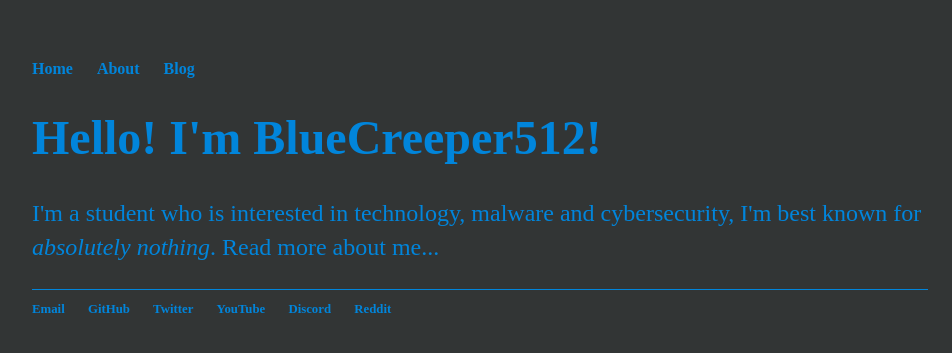
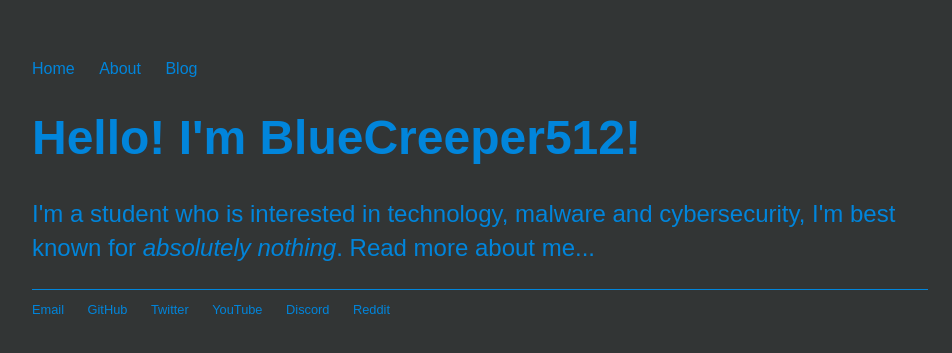
Before and after one commit to BlueCreeper512/website, a Jekyll site: the page built from index.html, in a window 1280 px wide. Shown: the top 353 px of the page, without its empty margins (160-1112 px from the left). Built offline with Jekyll 4.4.1, drawn with Linux system fonts in a browser that asks for light colours; some web fonts are replaced.

Commit message:
Update main.css

```diff
--- a/css/main.css
+++ b/css/main.css
@@ -4,9 +4,9 @@ body {
     width: 70%;
 }
 nav ul, footer ul {
+    font-family: 'Nunito', sans-serif;
     padding: 0px;
     list-style: none;
-    font-weight: bold;
 }
 nav ul li, footer ul li {
     display: inline;
@@ -20,20 +20,24 @@ a:hover {
     text-decoration: underline;
 }
 h1 {
+    font-family: 'Nunito', sans-serif;
     font-size: 3em;
     color: #0185DB;
 }
 p {
+    font-family: 'Nunito', sans-serif;
     font-size: 1.5em;
     line-height: 1.4em;
     color: #0185DB;
 }
 footer {
+    font-family: 'Nunito', sans-serif;
     border-top: 1px solid #0185DB;
     font-size: .8em;
 }
 
 ul.posts {
+    font-family: 'Nunito', sans-serif;
     color: #0185DB;
     margin: 20px auto 40px;
     font-size: 1.5em;
```
